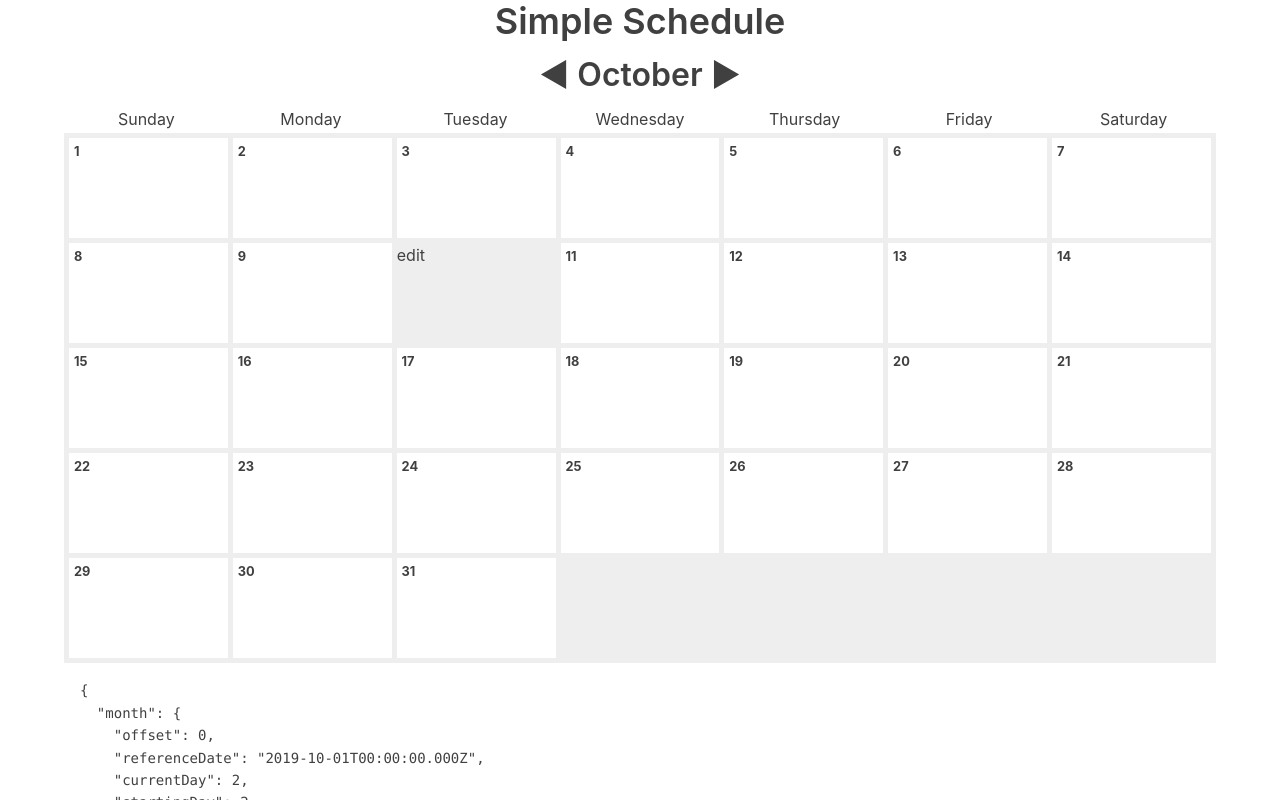
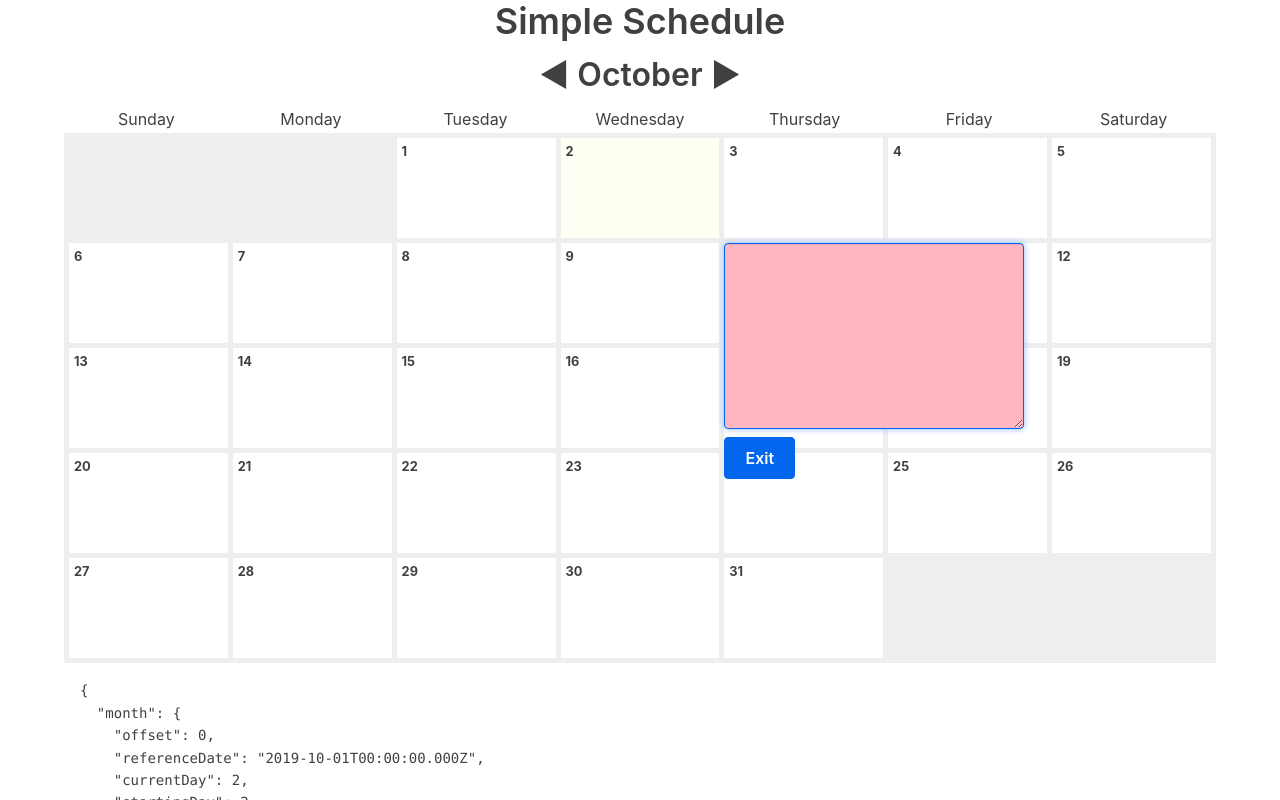
Before and after one commit to je-moore/simple-schedule, a React (Create React App) app: page / in a window 1280 px wide. Both pictures are taken after a click on the element "10". Shown: the top 800 px of the page. Built offline with nearby package versions, Linux system fonts and the light colour scheme; no server answers.

Commit message:
click to open edit dialog

```diff
--- a/src/components/Day.js
+++ b/src/components/Day.js
@@ -3,7 +3,7 @@ import React from 'react'
 const Day = ({ firstDay, current, date, id, editDay, plan }) => {
   return (
     <div
-      className={['calendar-day', current].join(' ')}
+      className={['calendar-day', current].join('')}
       style={firstDay}
       onClick={() => editDay(id)}
     >
--- a/src/components/EditDay.js
+++ b/src/components/EditDay.js
@@ -1,7 +1,43 @@
-import React from 'react'
+import React, { useState, useEffect, useRef } from 'react'
 
-const EditDay = () => {
-  return <div>edit</div>
+const EditDay = ({ firstDay, plan }) => {
+  const [text, setText] = useState(plan)
+
+  useEffect(() => {
+    setText(text)
+  }, [text])
+
+  // focus textarea on render
+  const txt = useRef(null)
+  useEffect(() => {
+    txt.current.focus()
+  }, [])
+
+  const handleInputChange = event => {
+    setText(event.target.value)
+  }
+
+  const onSubmit = event => {
+    event.preventDefault()
+    // updatePlan(id, text)
+  }
+
+  return (
+    <div style={firstDay}>
+      <form onSubmit={onSubmit} className="edit-day">
+        <textarea
+          name="text"
+          rows="10"
+          cols="50"
+          onChange={handleInputChange}
+          ref={txt}
+        >
+          {plan}
+        </textarea>
+        <button>Exit</button>
+      </form>
+    </div>
+  )
 }
 
 export default EditDay
--- a/src/containers/DayWrapper.js
+++ b/src/containers/DayWrapper.js
@@ -11,10 +11,11 @@ const DayWrapper = ({ id, date, startingDay, currentDay, plan }) => {
     dispatch({ type: 'SET_EDITING', payload: parseInt(dayId.slice(-2)) })
   }
 
-  const firstDay = date === '1' ? { gridColumnStart: startingDay + 1 } : null
-  const current = currentDay.toString() === date ? 'today' : null
+  const firstDay =
+    date.toString() === '1' ? { gridColumnStart: startingDay + 1 } : null
+  const current = currentDay === date ? ' today' : null
   return editing === date ? (
-    <EditDay />
+    <EditDay firstDay={firstDay} plan={plan} />
   ) : (
     <Day
       firstDay={firstDay}
```
